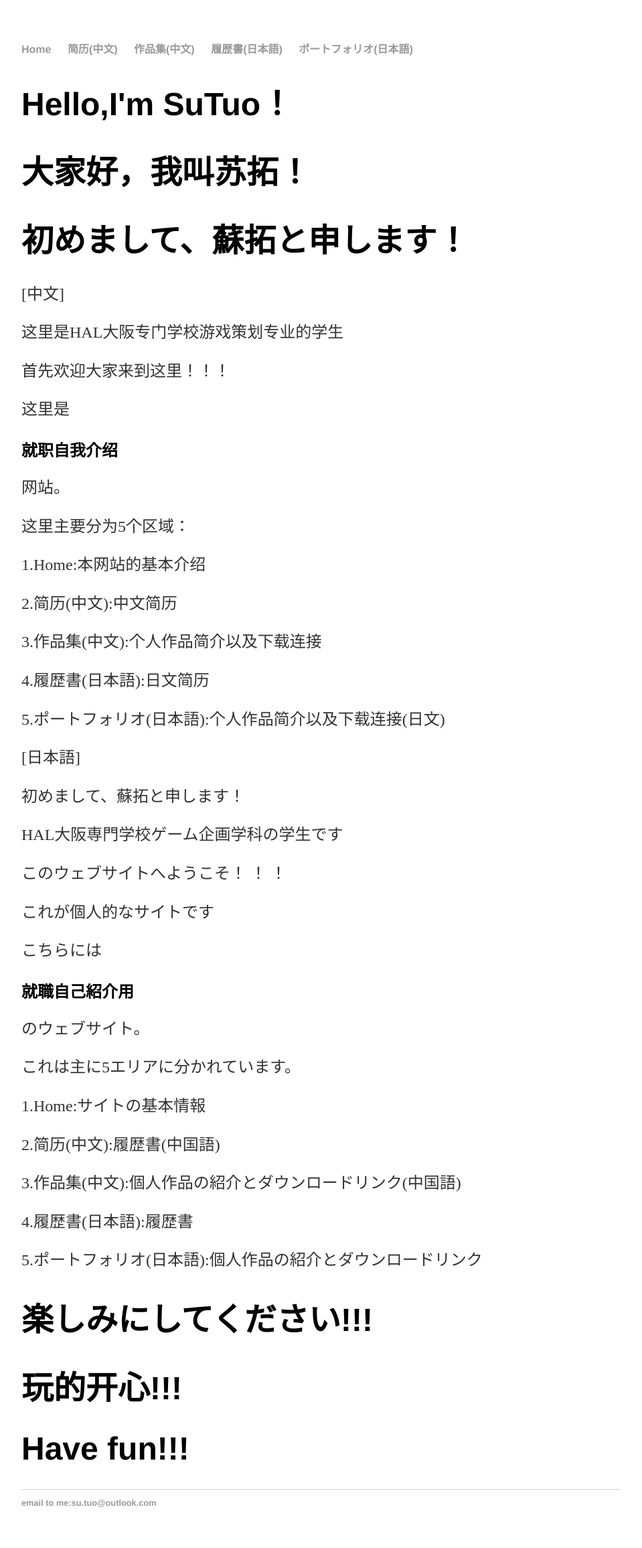
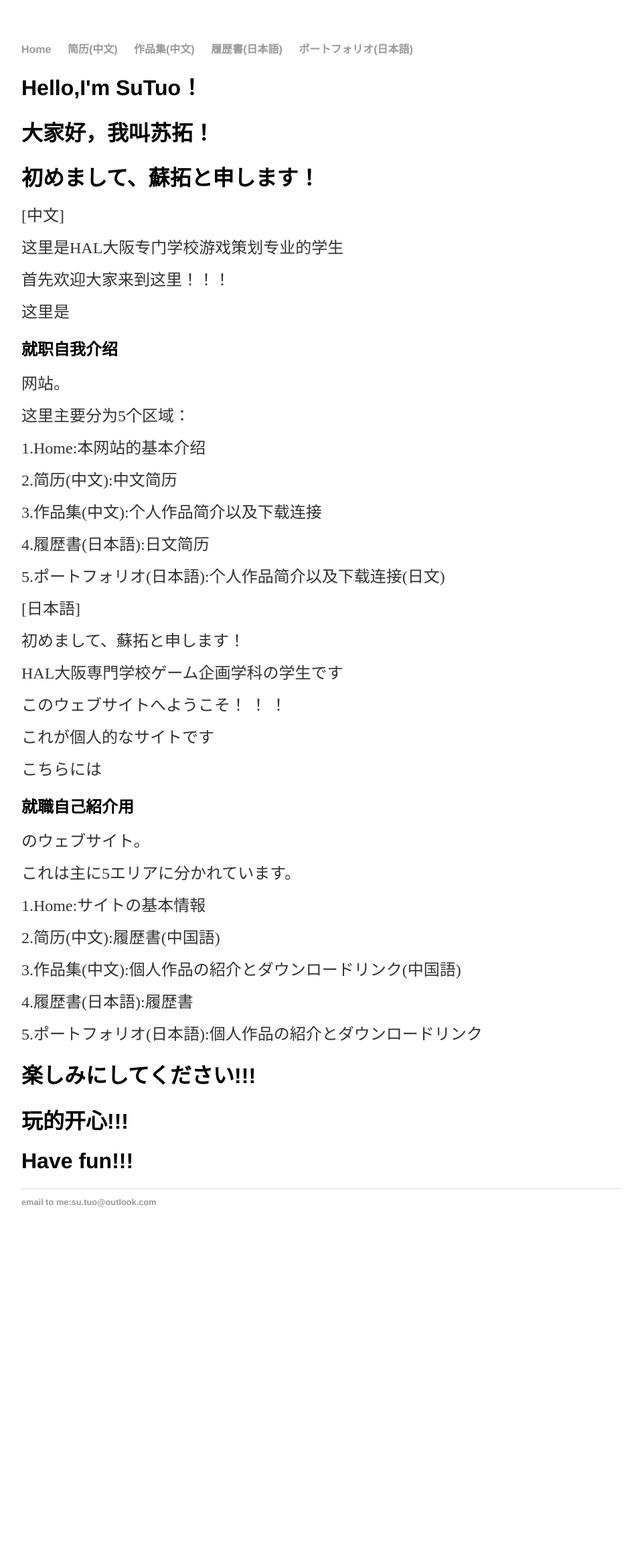
Before and after one commit to SotakuStudio/SotakuStudio.github.io, a Jekyll site: the page built from index.html, in a window 1280 px wide. Shown: the whole page at 67% size, without its empty margins (160-1119 px from the left). Built offline with Jekyll 4.4.1, drawn with Linux system fonts in a browser that asks for light colours; after the commit the page ends 1862 px from its top, so only the background shows below that.

Commit message:
Update main.css

```diff
--- a/css/main.css
+++ b/css/main.css
@@ -20,12 +20,12 @@ a:hover {
     text-decoration: underline;
 }
 h1 {
-    font-size: 3em;
+    font-size: 2em;
     font-family:'Helvetica', 'Arial', 'Sans-Serif';
 }
 p {
     font-size: 1.5em;
-    line-height: 1.4em;
+    line-height: 1.0em;
     color: #333;
 }
 footer {
```
